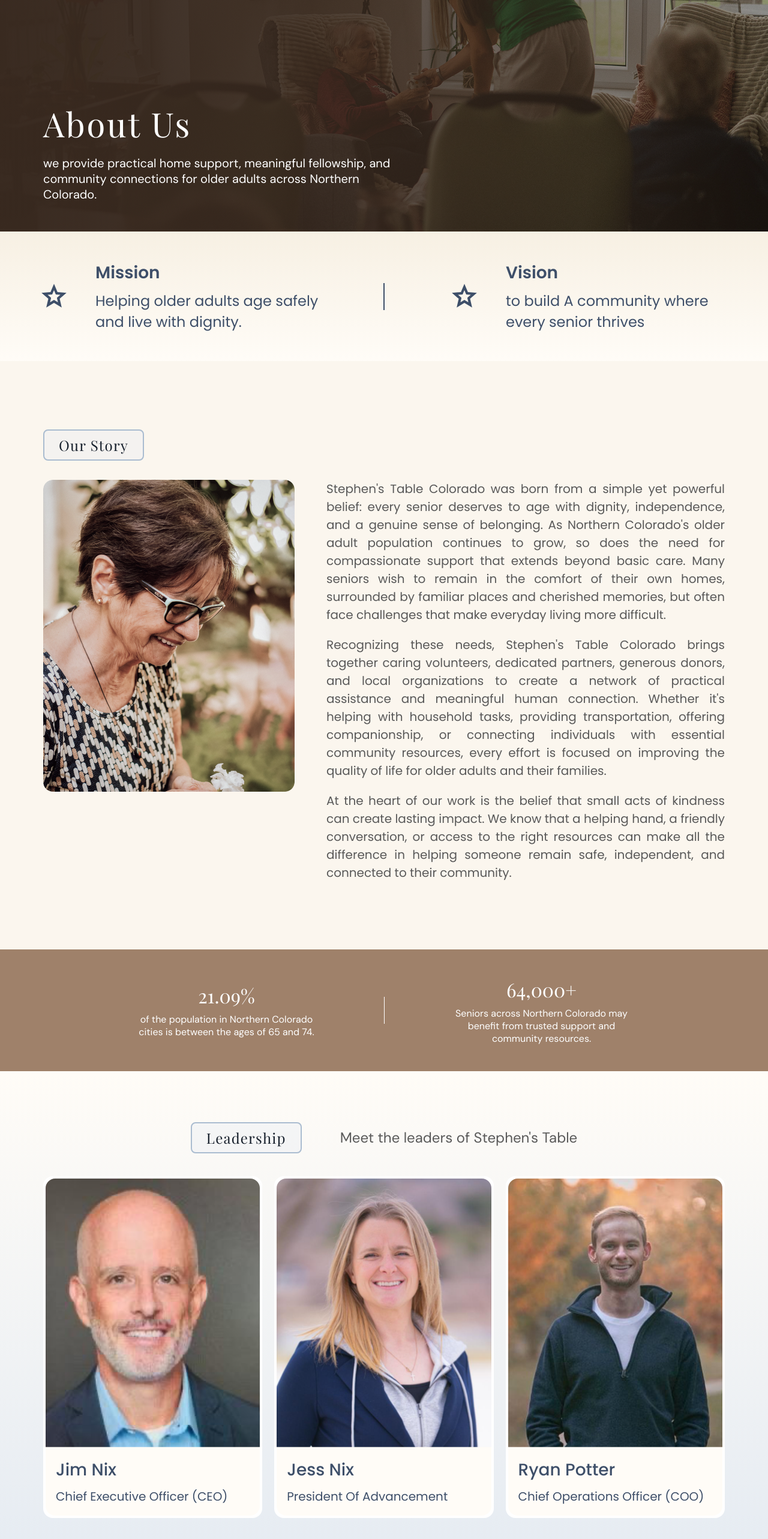
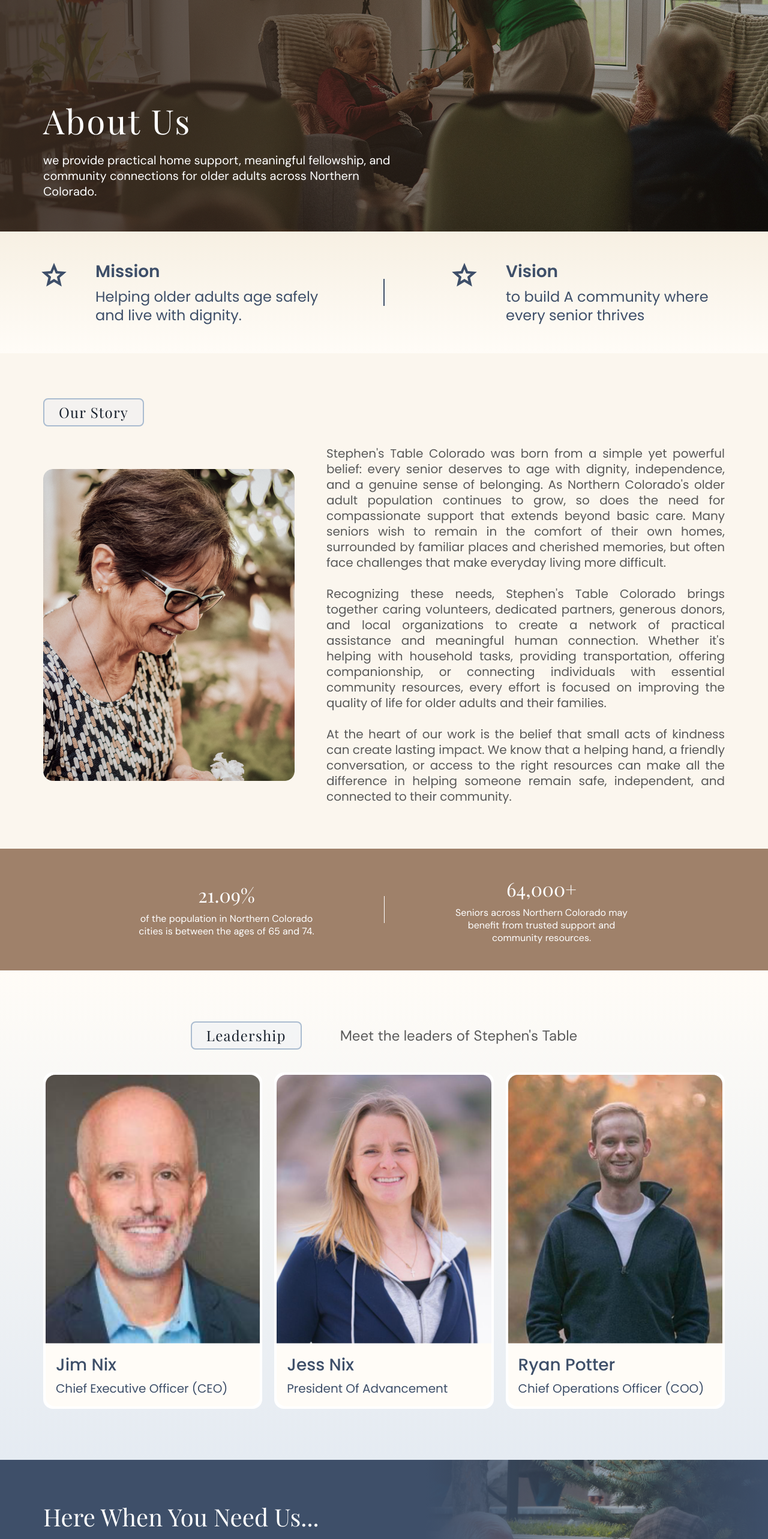
Before and after one commit to tusharjain2001/stephen-table, a React (Vite) app: page /about in a window 1280 px wide. Shown: the part 234-2800 px from the top of the page at 60% size. Built offline with nearby package versions, Linux system fonts and the light colour scheme.

Commit message:
updated home page

```diff
--- a/src/components/SectionChip.jsx
+++ b/src/components/SectionChip.jsx
@@ -19,7 +19,10 @@ function SectionChip({ variant = 'beige', className = '', children }) {
 
   return (
     <span
-      className={`inline-block rounded-btn border-2 px-[18px] py-[6px] font-display text-[18px] capitalize tracking-[1.2px] md:px-[24px] md:py-[8px] md:text-[24px] ${variantClasses} ${className}`}
+      // Figma draws the chip 47px tall (24px label + 8+8 padding + 2+2
+      // border = a 27px line box). Playfair Display stands in for Lettertype
+      // and its normal leading is 32, which made every chip 52.
+      className={`inline-block rounded-btn border-2 px-[18px] py-[6px] font-display text-[18px] capitalize tracking-[1.2px] md:px-[24px] md:py-[8px] md:text-[24px] md:leading-[27px] ${variantClasses} ${className}`}
     >
       {children}
     </span>
--- a/src/pages/About.jsx
+++ b/src/pages/About.jsx
@@ -35,12 +35,16 @@ const LEADERS = [
 ];
 
 function MissionBlock({ title, body }) {
+  // Figma 342:626 top-aligns the star with the title, not centred.
   return (
-    <div className="flex w-full max-w-[466px] items-center gap-6 xl:gap-[44px]">
+    <div className="flex w-full max-w-[466px] items-center gap-6 xl:items-start xl:gap-[44px]">
       <img src={iconStarOutline} alt="" className="size-[40px] shrink-0 xl:size-[50px]" />
       <div className="flex w-full max-w-[372px] flex-col gap-[8px]">
-        <h3 className="font-neulis text-[22px] font-semibold text-bl-600 xl:text-[28px]">{title}</h3>
-        <p className="font-neulis text-[18px] text-bl-600 xl:text-[24px]">{body}</p>
+        {/* Neulis Sans isn't licensed here so font-neulis falls back to
+            Poppins, whose normal leading is ~1.5 vs Neulis' ~1.32. Pin the
+            line boxes to Figma's (342:629 h=37, 342:630 h=62 over 2 lines). */}
+        <h3 className="font-neulis text-[22px] font-semibold text-bl-600 xl:text-[28px] xl:leading-[37px]">{title}</h3>
+        <p className="font-neulis text-[18px] text-bl-600 xl:text-[24px] xl:leading-[31px]">{body}</p>
       </div>
     </div>
   );
@@ -56,8 +60,9 @@ function LeaderCard({ image, name, role }) {
           className="h-[360px] w-full rounded-t-card object-cover sm:h-[400px] xl:h-[448.65px]"
         />
         <div className="flex flex-col gap-[7.9px] p-[16.9px]">
-          <h3 className="font-neulis text-[28px] font-medium text-bl-600">{name}</h3>
-          <p className="font-neulis text-[20px] capitalize text-bl-600">{role}</p>
+          {/* Figma 342:938 h=37, 342:939 h=26 — see the Poppins note above. */}
+          <h3 className="font-neulis text-[28px] font-medium leading-[37px] text-bl-600">{name}</h3>
+          <p className="font-neulis text-[20px] capitalize leading-[26px] text-bl-600">{role}</p>
         </div>
       </div>
     </div>
@@ -69,18 +74,25 @@ function About() {
     <div>
       <PageHero
         image={heroAbout}
+        // hero-about.png is a flattened 1440x548 export of the Figma hero —
+        // it already contains the scrim (it matches the Figma render at a
+        // mean abs difference of 1.21/255), so adding the CSS gradient on
+        // top darkened it twice.
+        overlay="none"
         height={548}
         textLeft={72}
         textWidth={618}
-        textBottom={49}
+        textBottom={54}
         title="About us"
         subtitleClassName="text-[24px]"
         subtitle="we provide practical home support, meaningful fellowship, and community connections for older adults across Northern Colorado."
       />
 
       {/* Mission / Vision */}
-      <section className="w-full bg-gradient-to-b from-wb-200 to-cream py-10 xl:py-[48px]">
-        <div className="mx-auto flex max-w-[1440px] flex-col items-center justify-center gap-8 px-6 sm:flex-row sm:gap-10 md:px-10 xl:gap-[108px]">
+      {/* Figma 342:625 declares this band as a fixed h-203 box with its
+          content centred, not as padding around content. */}
+      <section className="w-full bg-gradient-to-b from-wb-200 to-cream py-10 xl:h-[203px] xl:py-0">
+        <div className="mx-auto flex h-full max-w-[1440px] flex-col items-center justify-center gap-8 px-6 sm:flex-row sm:gap-10 md:px-10 xl:gap-[108px]">
           <MissionBlock title="Mission" body="Helping older adults age safely and live with dignity." />
           <span className="hidden h-[45px] w-[2px] bg-[#3E4F69] sm:block" />
           <MissionBlock title="Vision" body="to build A community where every senior thrives" />
@@ -88,16 +100,20 @@ function About() {
       </section>
 
       {/* Our Story */}
-      <section className="w-full bg-wb-100 py-14 xl:py-[113.5px]">
-        <div className="mx-auto flex max-w-[1440px] flex-col gap-[32px] px-6 md:px-10 xl:px-[72px]">
+      {/* Figma 342:838: fixed h-826 box, content centred. */}
+      <section className="w-full bg-wb-100 py-14 xl:h-[826px] xl:py-0">
+        <div className="mx-auto flex h-full max-w-[1440px] flex-col justify-center gap-[32px] px-6 md:px-10 xl:px-[72px]">
           <SectionChip variant="beige" className="self-start">Our Story</SectionChip>
-          <div className="flex flex-col gap-8 lg:flex-row lg:gap-[53px]">
+          <div className="flex flex-col gap-8 lg:flex-row lg:items-center lg:gap-[53px]">
             <img
               src={aboutStory}
               alt=""
               className="h-[280px] w-full shrink-0 rounded-card object-cover sm:h-[360px] lg:h-[520px] lg:w-[419px]"
             />
-            <div className="flex flex-col gap-[20px] text-justify font-neulis text-[18px] text-gray-59 lg:w-[824px] xl:text-[20px]">
+            {/* Figma 342:828 sets 20px on a normal (26px) leading and
+                separates paragraphs with a single blank line, i.e. one more
+                26px line — not an arbitrary gap. */}
+            <div className="flex flex-col gap-[20px] text-justify font-neulis text-[18px] text-gray-59 lg:w-[824px] xl:gap-[26px] xl:text-[20px] xl:leading-[26px]">
               {STORY_PARAGRAPHS.map((paragraph) => (
                 <p key={paragraph.slice(0, 24)}>{paragraph}</p>
               ))}
@@ -109,8 +125,9 @@ function About() {
       <StatsBand stats={STATS} />
 
       {/* Leadership */}
-      <section className="w-full bg-gradient-to-b from-cream to-bl-100 py-14 xl:py-[84.85px]">
-        <div className="mx-auto flex max-w-[1440px] flex-col items-center gap-8 xl:gap-[38px]">
+      {/* Figma 342:964: fixed h-816 box, content centred. */}
+      <section className="w-full bg-gradient-to-b from-cream to-bl-100 py-14 xl:h-[816px] xl:py-0">
+        <div className="mx-auto flex h-full max-w-[1440px] flex-col items-center justify-center gap-8 xl:gap-[38px]">
           <div className="flex w-full flex-col items-center gap-6 px-6 text-center md:px-10 lg:flex-row lg:justify-center lg:gap-10 lg:text-left xl:gap-16 2xl:gap-[247px] xl:px-[72px]">
             <SectionChip className="shrink-0">Leadership</SectionChip>
             <p className="font-sans text-[18px] text-gray-59 md:text-[24px] min-w-0 max-w-full lg:max-w-[857px] lg:shrink lg:grow-0 2xl:w-[857px]">
```
